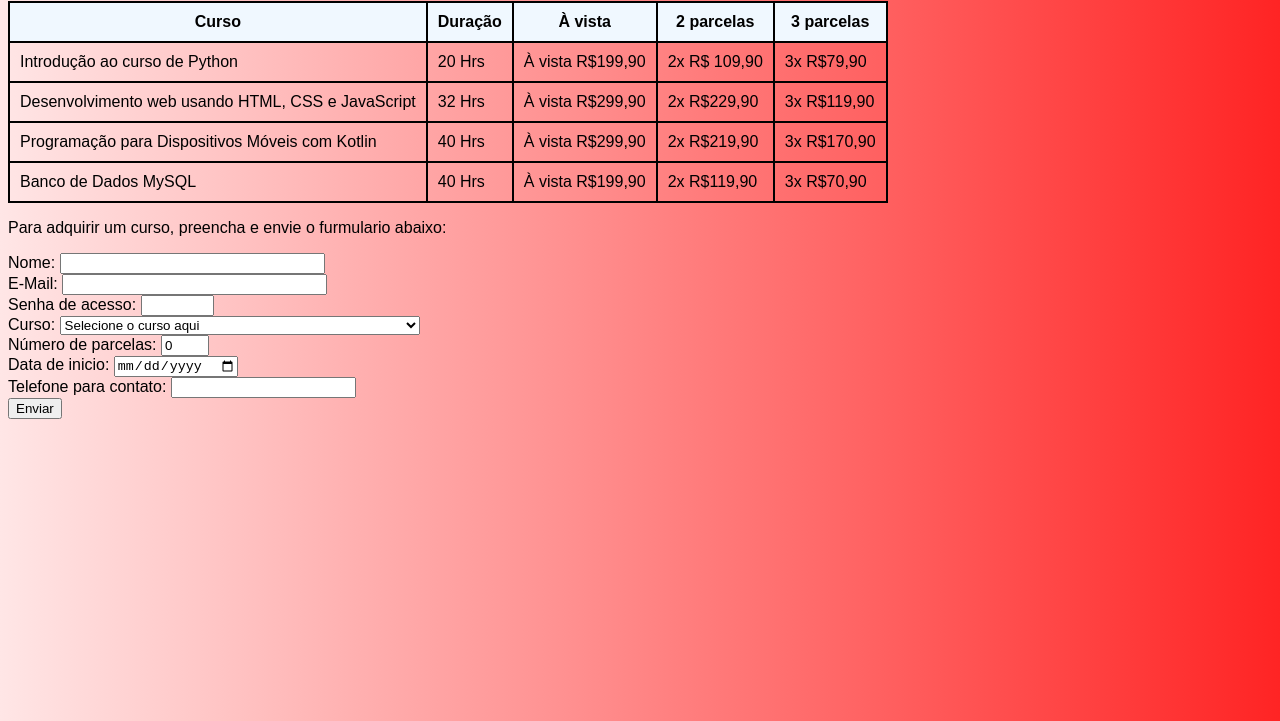
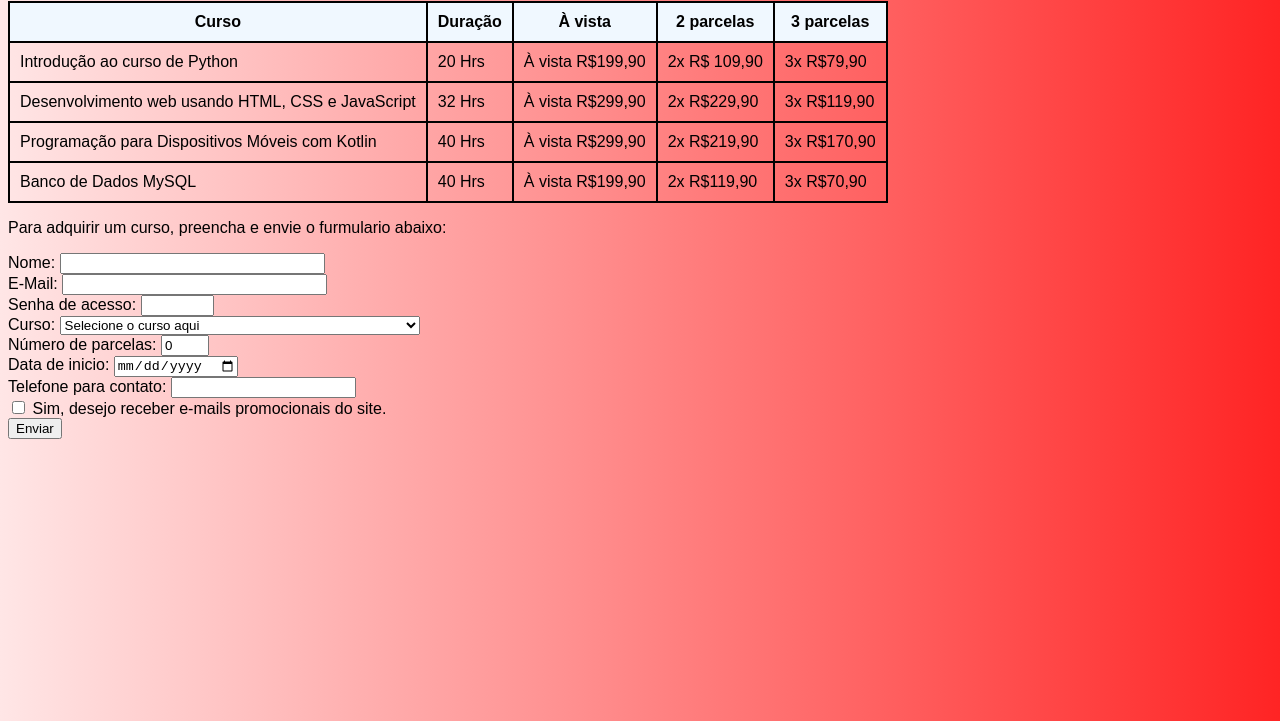
Before and after one commit to joaoramoslucas/Programa-oWeb, a plain HTML site: page valores.html in a window 1280 px wide. Shown: the part 79-800 px from the top of the page. Drawn offline with Linux system fonts and the light colour scheme.

Commit message:
CheckBox adicionada

```diff
--- a/valores.html
+++ b/valores.html
@@ -115,6 +115,10 @@
             <input type="tel" name="telefone" title="(XX) XXXXX-XXXX"
                     id="telefone" pattern="\([0-9]{2}\) [0-9]{5}-[0-9]{4}" required>
         </div>
+        <div>
+            <input type="checkbox" id="promocoes" name="promocoes">
+            <label for="promocoes">Sim, desejo receber e-mails promocionais do site.</label>
+        </div>
         <div id="button">
             <button>Enviar</button>
         </div>
```
